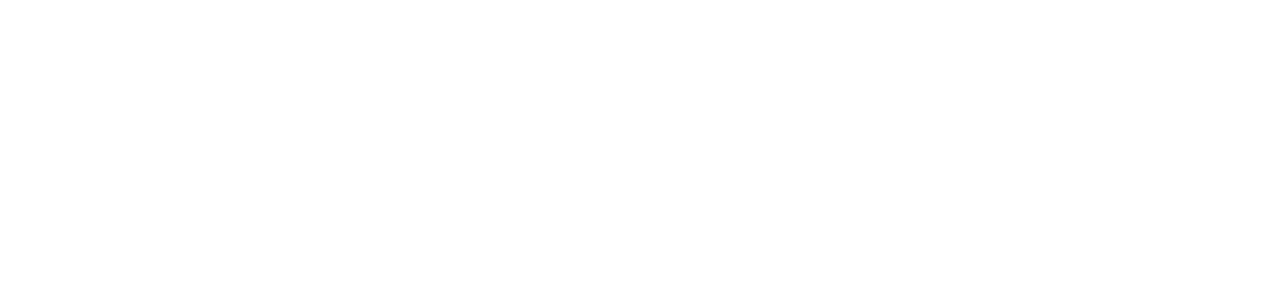
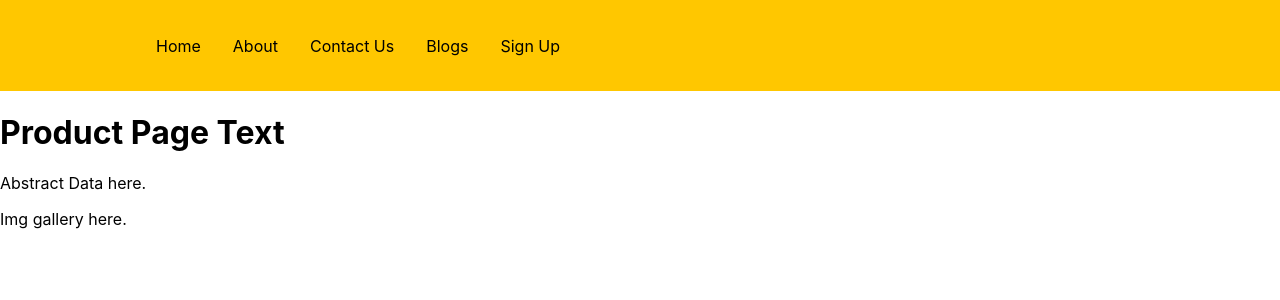
Before and after one commit to alecpizz/PeakPerformersModule, a React (Create React App) app in the folder client/: page /product in a window 1280 px wide. Before the commit this address had no page. Shown: the top 300 px of the page. Built offline with nearby package versions, Linux system fonts and the light colour scheme.

Commit message:
added placeholder product page and routes.

```diff
--- a/client/src/App.js
+++ b/client/src/App.js
@@ -2,7 +2,7 @@
 
 // Components
 import Navbar from "./components/Navbar";
-import {BrowserRouter as Router, Routes, Route} from "react-router-dom";
+import { BrowserRouter as Router, Routes, Route } from "react-router-dom";
 
 // Pages
 import Home from "./pages";
@@ -11,32 +11,38 @@
 import SignUp from "./pages/signup";
 import Contact from "./pages/contact";
 import PageFramework from "./pages/framework";
+import Product from "./pages/product";
 
-function App() {
+function App()
+{
      return (
           <Router>
                <Routes>
                     <Route
                          exact path="/"
-                    element={<PageFramework component={<Home/>} />} />
+                         element={<PageFramework component={<Home />} />} />
                     <Route
                          path="/about"
-                    element={<PageFramework component={<About/>} />} />
+                         element={<PageFramework component={<About />} />} />
                     <Route
                          path="/contact"
-                    element={<PageFramework component={<Contact/>} />} />
+                         element={<PageFramework component={<Contact />} />} />
                     <Route
                          path="/blogs"
-                    element={<PageFramework component={<Blogs/>} />} />
+                         element={<PageFramework component={<Blogs />} />} />
                     <Route
                          path="/sign-up"
-                    element={<PageFramework component={<SignUp/>} />} />
+                         element={<PageFramework component={<SignUp />} />} />
+                    <Route
+                         path="/product"
+                         element={<PageFramework component={<Product />} />} />
                </Routes>
           </Router>
      );
 }
 
-function callAPI() {
+function callAPI()
+{
      fetch("http://localhost:5000/mongodb");
 }
 
--- /dev/null
+++ b/client/src/pages/product.js
@@ -0,0 +1,16 @@
+import React from "react";
+
+const Product = () =>
+{
+     return (
+          <div>
+               <h1>
+                    Product Page Text
+               </h1>
+               <p>Abstract Data here.</p>
+               <p>Img gallery here.</p>
+          </div>
+     );
+};
+
+export default Product;
```
Lines whose indentation alone changed are shown as unchanged.
